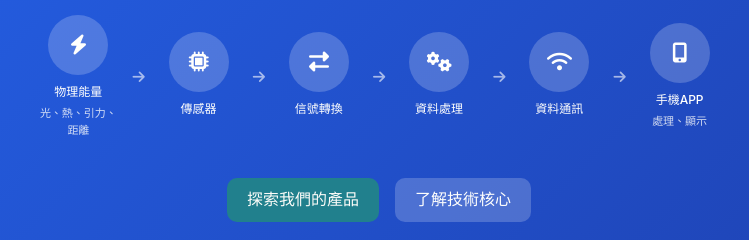
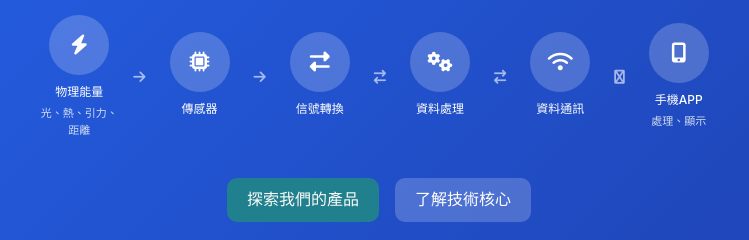
Before and after one commit to Rmanst/TOCL, a plain HTML site: page index.html in a window 1280 px wide. Shown: the part 229-469 px from the top of the page, 261-1010 px from the left. Drawn offline with Linux system fonts and the light colour scheme; a web font is replaced by a local one.

Commit message:
Update index.html

```diff
--- a/index.html
+++ b/index.html
@@ -124,21 +124,21 @@
                                 </div>
                                 <span>信號轉換</span>
                             </div>
-                            <div class="process-arrow"><i class="fas fa-arrow-right"></i></div>
+                            <div class="process-arrow"><i class="fas fa-arrow-right-arrow-left"></i></div>
                             <div class="process-step">
                                 <div class="process-icon">
                                     <i class="fas fa-cogs"></i>
                                 </div>
                                 <span>資料處理</span>
                             </div>
-                            <div class="process-arrow"><i class="fas fa-arrow-right"></i></div>
+                            <div class="process-arrow"><i class="fas fa-arrow-right-arrow-left"></i></div>
                             <div class="process-step">
                                 <div class="process-icon">
                                     <i class="fas fa-wifi"></i>
                                 </div>
                                 <span>資料通訊</span>
                             </div>
-                            <div class="process-arrow"><i class="fas fa-arrow-right"></i></div>
+                            <div class="process-arrow"><i class="fas fa-bluetooth"></i></div>
                             <div class="process-step">
                                 <div class="process-icon">
                                     <i class="fas fa-mobile-alt"></i>
@@ -771,7 +771,7 @@
         <div class="container">
             <div class="footer-content">
                 <div class="footer-section">
-                    <h3>計量傳感器科技</h3>
+                    <h3>Transducer on Chip Limited</h3>
                     <p>專業的測量解決方案提供商，致力於將物理世界轉化為數位訊號。</p>
                 </div>
                 <div class="footer-section">
```
